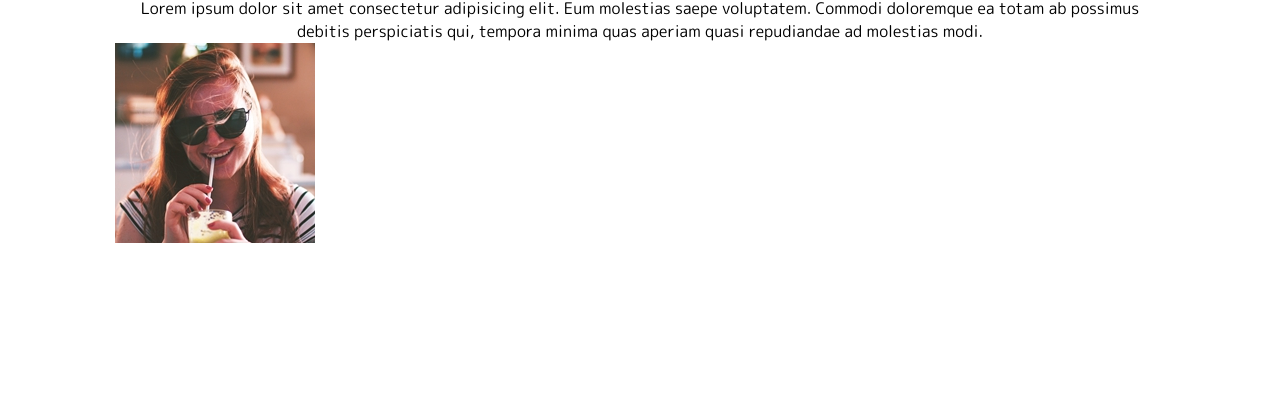
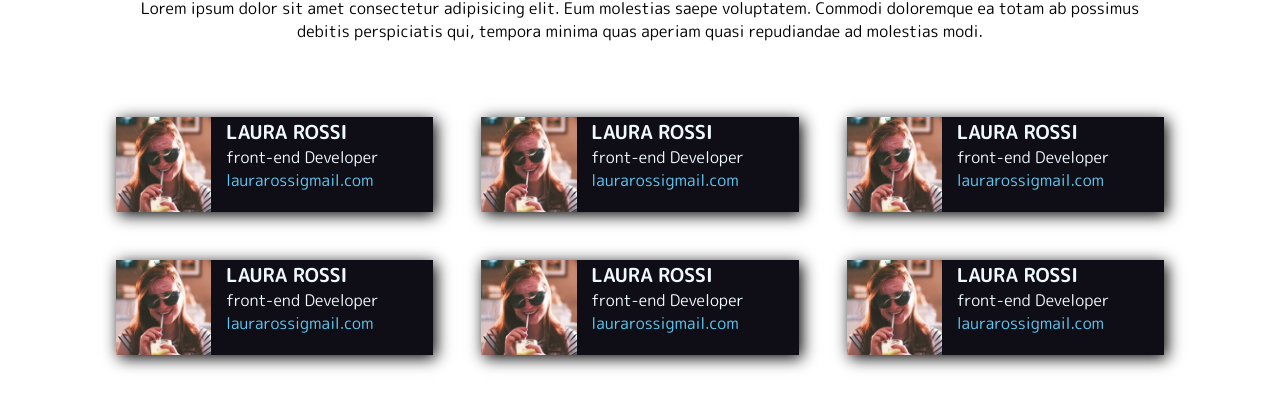
Before and after one commit to FrancescoCesari97/html-css-float-cards, a plain HTML site: page index.html in a window 1280 px wide. Shown: the part 158-568 px from the top of the page. Drawn offline with Linux system fonts and the light colour scheme; a web font is replaced by a local one.

Commit message:
aggiunte card con descrizione

```diff
--- a/css/style.css
+++ b/css/style.css
@@ -34,7 +34,7 @@ a{
 .container{
     max-width: 1080px;
     margin: 0 auto;
-    padding: 0 15px;
+    padding: 0 1rem;
 
 }
 
@@ -51,6 +51,7 @@ a{
 
 .header{
     text-align: center;
+    padding-bottom: 50px;
 }
 
 .header h1{
@@ -64,7 +65,57 @@ a{
     font-size: 1.5rem;
     font-weight: 800;
 }
+/* main */
+
 
 .col-1-3{
-    width: calc(100% / 3);
+    width: calc(100% / 3 - 3rem );
+    float: left;
+    text-align: center;
+    margin: 1.5rem;
+    background-color:#0f0e17 ;
+    color: aliceblue;
+    text-align: left;
+    box-shadow: 3px 3px 15px black;
+
 }
+
+
+
+.clearfix::after,
+.row::after,
+.row-inside::after{
+    content: '';
+    display: block;
+    clear: both;
+}
+
+
+.row{
+
+    margin: 0 -1.5rem;
+    text-align: center;
+
+}
+
+
+
+.row-inside > img{
+    width: 30%;
+    float: left;
+}
+
+.descripion{
+text-align: left;
+padding-left: 110px;
+
+
+}
+
+.descripion h2 {
+    font-size: 1.2rem;
+}
+
+.descripion a{
+    color: #5ec9f2;
+}
--- a/index.html
+++ b/index.html
@@ -31,11 +31,122 @@
 
             <div class="row">
 
-                  <div class="col-1-3">
-                    <img src="./img/female1.png" alt="">
-                  </div>
-                  <div class="col-1-3"></div>
-                  <div class="col-1-3"></div>
+
+                <div class="col-1-3 ">
+
+                    <div class="row-inside">
+
+                       <img src="./img/female1.png" alt="">
+
+                       <div class="descripion">
+
+                        <h2> LAURA ROSSI</h2>
+                        <p>front-end Developer</p>
+                        <a href="#">laurarossigmail.com</a>
+                    </div>
+                    </div>
+               </div>
+
+                <div class="col-1-3 ">
+
+                    <div class="row-inside">
+
+                        <img src="./img/female1.png" alt="">
+
+                        <div class="descripion">
+
+                            <h2> LAURA ROSSI</h2>
+                            <p>front-end Developer</p>
+                            <a href="#">laurarossigmail.com</a>
+                        </div>
+                    </div>
+                </div>
+
+
+                <div class="col-1-3 ">
+
+                    <div class="row-inside">
+
+                        <img src="./img/female1.png" alt="">
+
+                        <div class="descripion">
+
+                            <h2> LAURA ROSSI</h2>
+                            <p>front-end Developer</p>
+                            <a href="#">laurarossigmail.com</a>
+                        </div>
+                    </div>
+                </div>
+
+
+                <div class="col-1-3 ">
+
+                    <div class="row-inside">
+
+                        <img src="./img/female1.png" alt="">
+
+                        <div class="descripion">
+
+                            <h2> LAURA ROSSI</h2>
+                            <p>front-end Developer</p>
+                            <a href="#">laurarossigmail.com</a>
+                        </div>
+                    </div>
+                </div>
+
+
+
+                <div class="col-1-3 ">
+
+                    <div class="row-inside">
+
+                        <img src="./img/female1.png" alt="">
+
+                        <div class="descripion">
+
+                            <h2> LAURA ROSSI</h2>
+                            <p>front-end Developer</p>
+                            <a href="#">laurarossigmail.com</a>
+                        </div>
+                    </div>
+                </div>
+
+
+                <div class="col-1-3 ">
+
+                    <div class="row-inside">
+
+                        <img src="./img/female1.png" alt="">
+
+                        <div class="descripion">
+
+                            <h2> LAURA ROSSI</h2>
+                            <p>front-end Developer</p>
+                            <a href="#">laurarossigmail.com</a>
+                        </div>
+
+                    </div>
+                </div>
+
+
+
+
+
+
+
+
+
+
+
+
+
+
+
+
+
+
+
+
 
             </div>
 
```
